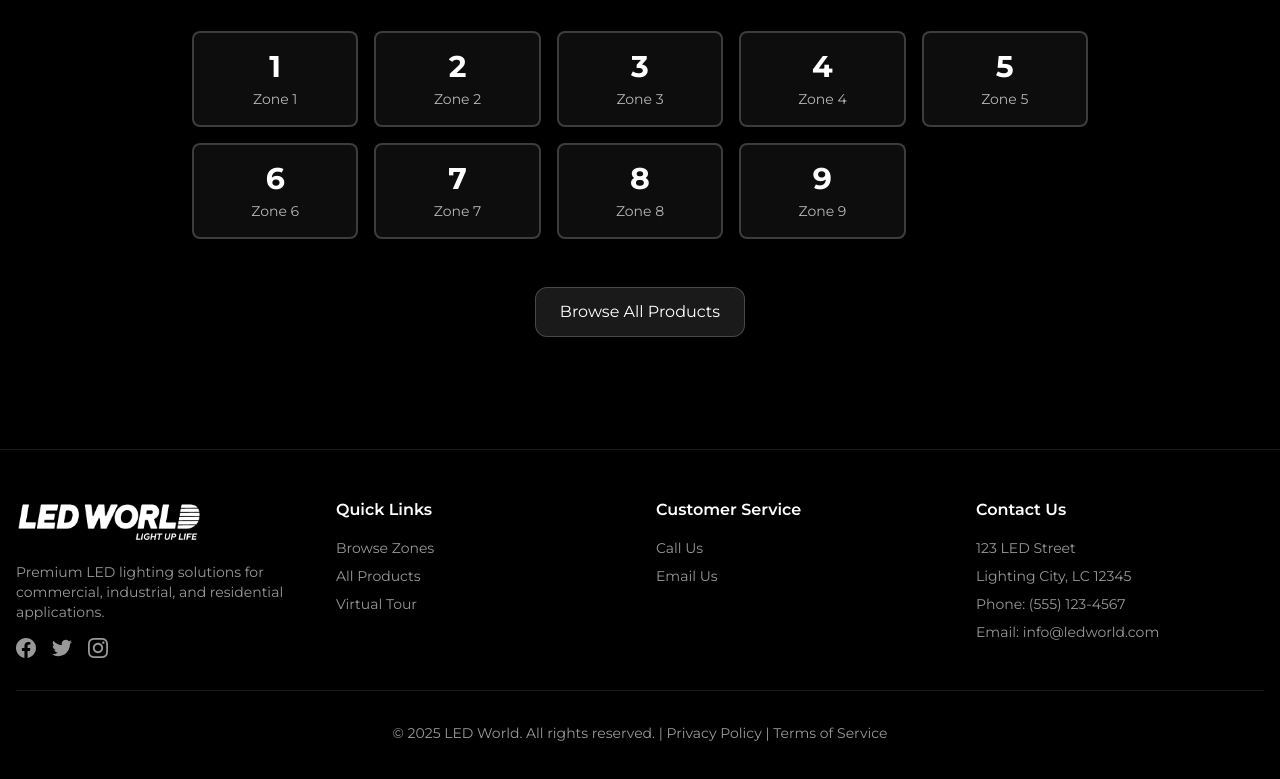
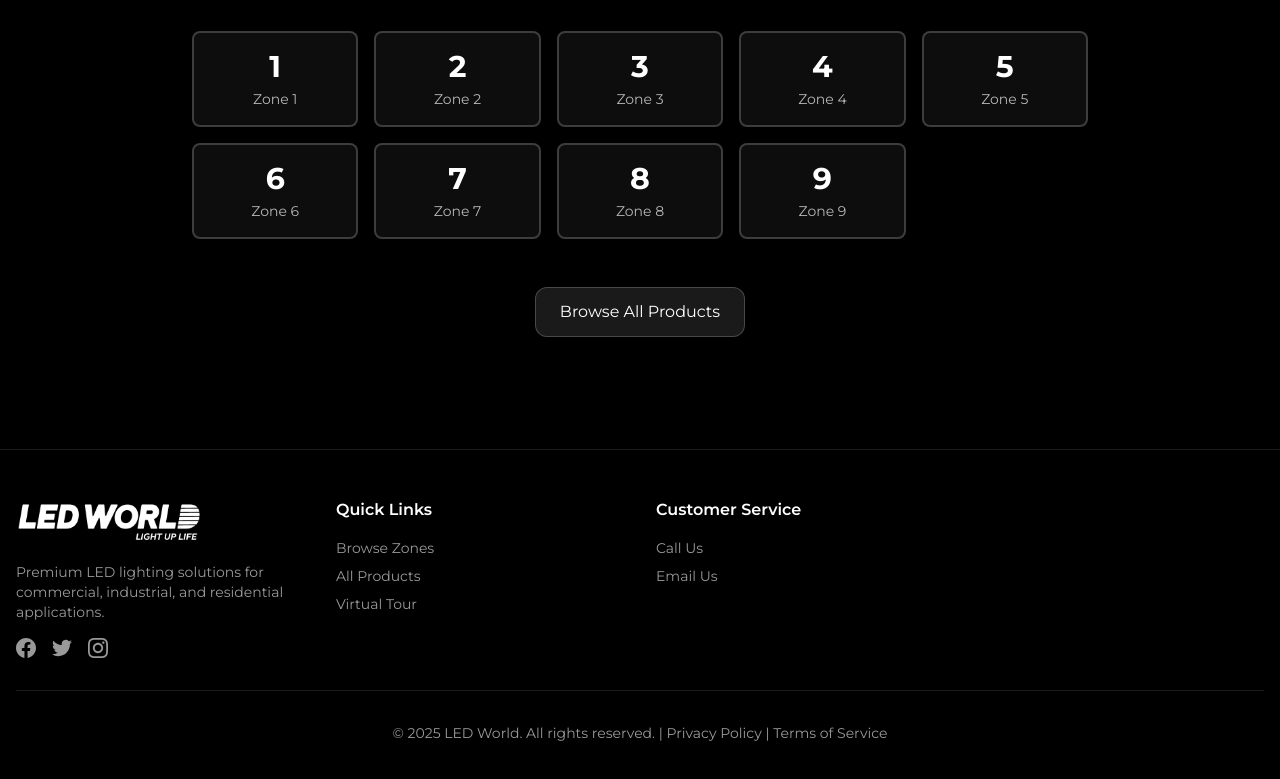
Before and after one commit to rahulrajeevihg/virtual-showroom, a Next.js app: page / in a window 1280 px wide. Shown: the part 840-1619 px from the top of the page. Built offline with nearby package versions, Linux system fonts and the light colour scheme; no server answers.

Commit message:
Remove Contact Us section from footer

```diff
--- a/components/Footer.tsx
+++ b/components/Footer.tsx
@@ -54,16 +54,6 @@ export default function Footer() {
             </ul>
           </div>
 
-          {/* Contact */}
-          <div>
-            <h4 className="text-white font-semibold mb-4">Contact Us</h4>
-            <ul className="space-y-2 text-sm text-white/60">
-              <li>123 LED Street</li>
-              <li>Lighting City, LC 12345</li>
-              <li>Phone: (555) 123-4567</li>
-              <li>Email: info@ledworld.com</li>
-            </ul>
-          </div>
         </div>
 
         <div className="border-t border-white/10 mt-8 pt-8 text-center text-white/60 text-sm">
```
Also changed, not shown: public/fallback-nmkVtmMcaJrGUFE7BdeyN.js (renamed from public/fallback-kwaCTTq1btr0GgLmzjWgj.js).
